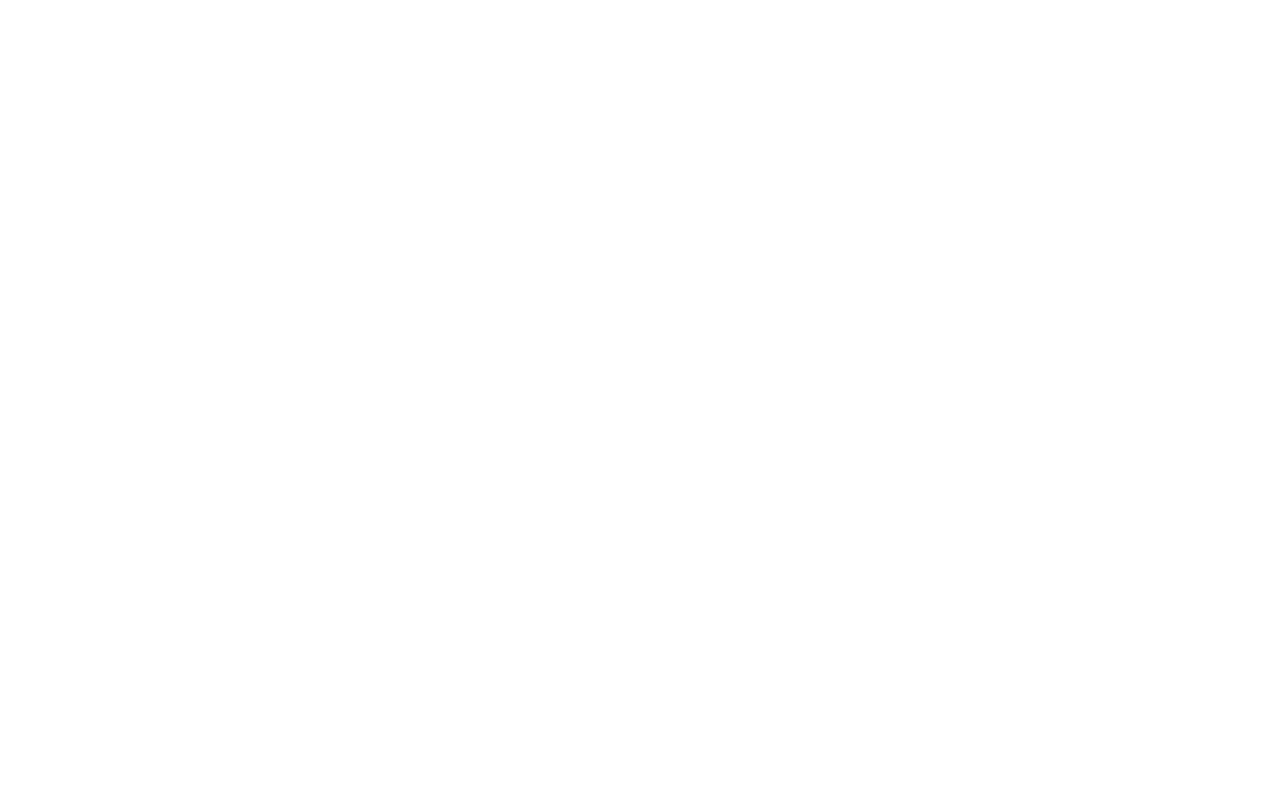
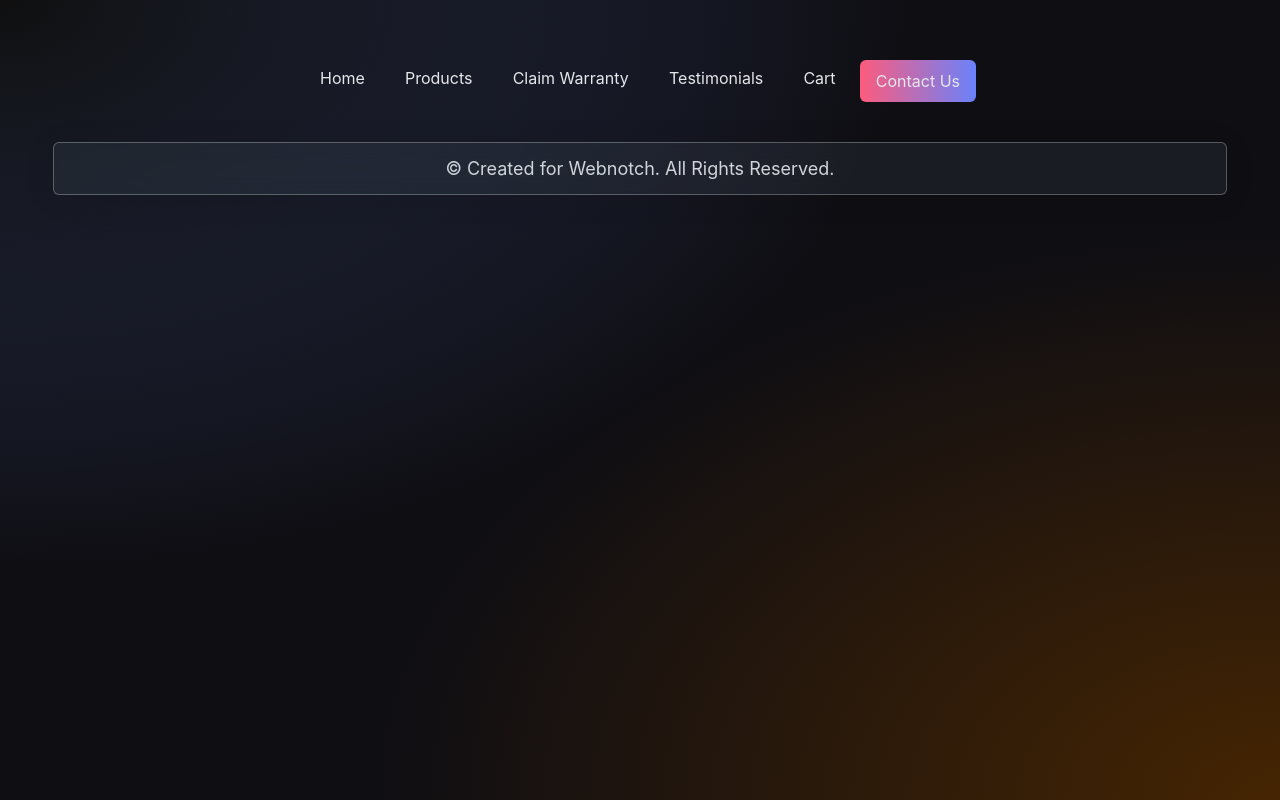
Before and after one commit to SpywarePersues/snik.IT, a Next.js app: page / in a window 1280 px wide. Built offline with nearby package versions, Linux system fonts and the light colour scheme.

Commit message:
Initial commit + Added navbar and footer

```diff
--- /dev/null
+++ b/components/ContainerBlock.js
@@ -0,0 +1,16 @@
+import react from "react";
+import Footer from "./Footer";
+import Navbar from "./Navbar";
+
+export default function ContainerBlock({ children, title }){
+    return(
+        <div className="gradient-bg min-h-screen text-gray-100">
+            <div className="py-5">
+            <title>{title ? title + ' - Snik.IT' : 'Snik.IT'}</title>
+                <Navbar />
+                { children }
+                <Footer />
+            </div>
+        </div>
+    )
+}
--- /dev/null
+++ b/components/Footer.js
@@ -0,0 +1,7 @@
+export default function Footer(){
+    return(
+        <div className="glassmorph text-gray-300 py-3 w-11/12 mx-auto text-center text-md rounded-md">
+            © Created for Webnotch. All Rights Reserved.
+        </div>
+    )
+}
--- /dev/null
+++ b/components/Navbar.js
@@ -0,0 +1,18 @@
+import Link from "next/link"
+import { BsCart4 } from 'react-icons/bs'
+import { BiSearchAlt2 } from 'react-icons/bi'
+
+export default function Navbar(){
+    return(
+        <div className="py-5">
+            <ul className="lg:flex justify-between w-10/12 text-center text-base cursor-pointer lg:w-9/12 mx-auto py-5 text-gray-200 rounded-md lg:px-36">
+                <Link href={{pathname: '/'}}><li className="hover:text-gray-100 hover:bg-gray-500 px-4 py-[0.35rem] rounded-md transition-all duration-300 cursor-pointer">Home</li></Link>
+                <Link href={{pathname: '/products'}}><li className="hover:text-gray-100 hover:bg-gray-500 px-4 py-[0.35rem] rounded-md transition-all duration-300 cursor-pointer">Products</li></Link>
+                <Link href={{pathname: '/warranty'}}><li className="hover:text-gray-100 hover:bg-gray-500 px-4 py-[0.35rem] rounded-md transition-all duration-300 cursor-pointer">Claim Warranty</li></Link>
+                <Link href={{pathname: '/testimonials'}}><li className="hover:text-gray-100 hover:bg-gray-500 px-4 py-[0.35rem] rounded-md transition-all duration-300 cursor-pointer">Testimonials</li></Link>
+                <Link href={{pathname: '/cart'}}><li className="hover:text-gray-100 hover:bg-gray-500 px-4 py-[0.35rem] rounded-md transition-all duration-300 cursor-pointer ">Cart</li></Link>
+                <Link href={{pathname: '/contactusmyfrend'}}><li className="hover:text-gray-10 px-4 py-[0.55rem] rounded-md transition-all duration-300 cursor-pointer button">Contact Us</li></Link>
+            </ul>
+        </div>
+    )
+}
--- a/package.json
+++ b/package.json
@@ -12,13 +12,13 @@
     "next": "12.3.1",
     "react": "18.2.0",
     "react-dom": "18.2.0",
-    "tailwind-scrollbar-hide": "^1.1.7"
+    "react-icons": "^4.4.0"
   },
   "devDependencies": {
     "autoprefixer": "^10.4.12",
-    "eslint": "8.23.1",
+    "eslint": "8.25.0",
     "eslint-config-next": "12.3.1",
-    "postcss": "^8.4.16",
+    "postcss": "^8.4.17",
     "tailwindcss": "^3.1.8"
   }
 }
--- a/pages/index.js
+++ b/pages/index.js
@@ -1,15 +1,9 @@
-import Head from 'next/head'
-import Image from 'next/image'
-import styles from '../styles/Home.module.css'
+import ContainerBlock from '../components/ContainerBlock'
 
 export default function Home() {
   return (
-    <div className={styles.container}>
-      <Head>
-        <title>snik.it - APSDC</title>
-        <meta name="description" content="A website for the event technophillia 3.0 (2022) made by Siddharth Sharma and Supriyo Ghosh from APSDC" />
-        <link rel="icon" href="/favicon.ico" />
-      </Head>
-    </div>
+    <ContainerBlock>
+
+    </ContainerBlock>
   )
 }
--- a/styles/Home.module.css
+++ /dev/null
@@ -1,129 +0,0 @@
-.container {
-  padding: 0 2rem;
-}
-
-.main {
-  min-height: 100vh;
-  padding: 4rem 0;
-  flex: 1;
-  display: flex;
-  flex-direction: column;
-  justify-content: center;
-  align-items: center;
-}
-
-.footer {
-  display: flex;
-  flex: 1;
-  padding: 2rem 0;
-  border-top: 1px solid #eaeaea;
-  justify-content: center;
-  align-items: center;
-}
-
-.footer a {
-  display: flex;
-  justify-content: center;
-  align-items: center;
-  flex-grow: 1;
-}
-
-.title a {
-  color: #0070f3;
-  text-decoration: none;
-}
-
-.title a:hover,
-.title a:focus,
-.title a:active {
-  text-decoration: underline;
-}
-
-.title {
-  margin: 0;
-  line-height: 1.15;
-  font-size: 4rem;
-}
-
-.title,
-.description {
-  text-align: center;
-}
-
-.description {
-  margin: 4rem 0;
-  line-height: 1.5;
-  font-size: 1.5rem;
-}
-
-.code {
-  background: #fafafa;
-  border-radius: 5px;
-  padding: 0.75rem;
-  font-size: 1.1rem;
-  font-family: Menlo, Monaco, Lucida Console, Liberation Mono, DejaVu Sans Mono,
-    Bitstream Vera Sans Mono, Courier New, monospace;
-}
-
-.grid {
-  display: flex;
-  align-items: center;
-  justify-content: center;
-  flex-wrap: wrap;
-  max-width: 800px;
-}
-
-.card {
-  margin: 1rem;
-  padding: 1.5rem;
-  text-align: left;
-  color: inherit;
-  text-decoration: none;
-  border: 1px solid #eaeaea;
-  border-radius: 10px;
-  transition: color 0.15s ease, border-color 0.15s ease;
-  max-width: 300px;
-}
-
-.card:hover,
-.card:focus,
-.card:active {
-  color: #0070f3;
-  border-color: #0070f3;
-}
-
-.card h2 {
-  margin: 0 0 1rem 0;
-  font-size: 1.5rem;
-}
-
-.card p {
-  margin: 0;
-  font-size: 1.25rem;
-  line-height: 1.5;
-}
-
-.logo {
-  height: 1em;
-  margin-left: 0.5rem;
-}
-
-@media (max-width: 600px) {
-  .grid {
-    width: 100%;
-    flex-direction: column;
-  }
-}
-
-@media (prefers-color-scheme: dark) {
-  .card,
-  .footer {
-    border-color: #222;
-  }
-  .code {
-    background: #111;
-  }
-  .logo img {
-    filter: invert(1);
-  }
-}
--- a/styles/globals.css
+++ b/styles/globals.css
@@ -1,3 +1,66 @@
+@import url('https://fonts.googleapis.com/css2?family=Teko:wght@500&display=swap');
+
 @tailwind base;
 @tailwind components;
 @tailwind utilities;
+
+html,
+body {
+  padding: 0;
+  margin: 0;
+  font-family: -apple-system, BlinkMacSystemFont, Segoe UI, Roboto, Oxygen,
+    Ubuntu, Cantarell, Fira Sans, Droid Sans, Helvetica Neue, sans-serif;
+}
+
+a {
+  color: inherit;
+  text-decoration: none;
+}
+
+* {
+  box-sizing: border-box;
+}
+.gradient-bg {
+  font-size: 18px;
+  /*font-size: 50px;*/
+  background-color: #0f0e13;
+  background-image: radial-gradient(at 0% 0%, hsl(0, 0%, 6%) 0, transparent 50%),
+  radial-gradient(at 0% 0%, hsla(225, 39%, 30%, 1) 0, transparent 50%),
+  radial-gradient(at 100% 100%, hsl(31, 94%, 14%) 0, transparent 50%);
+}
+
+
+.glassmorph{
+  background: rgba(101, 120, 128, 0.144);
+  box-shadow: 0 4px 30px rgba(0, 0, 0, 0.1);
+  backdrop-filter: blur(8.4px);
+  -webkit-backdrop-filter: blur(8.4px);
+  border: 1px solid rgba(255, 255, 255, 0.27);
+}
+
+.blue-glassmorph{
+  background: rgba(165, 87, 207, 0.21);
+  box-shadow: 0 4px 30px rgba(0, 0, 0, 0.1);
+  backdrop-filter: blur(8.4px);
+  -webkit-backdrop-filter: blur(8.4px);
+  border: 1px solid rgba(255, 255, 255, 0.27);
+}
+
+.green-glassmorph{
+  background: rgba(48, 210, 56, 0.125);
+  box-shadow: 0 4px 30px rgba(0, 0, 0, 0.1);
+  backdrop-filter: blur(8.4px);
+  -webkit-backdrop-filter: blur(8.4px);
+  border: 1px solid rgba(255, 255, 255, 0.27);
+}
+
+.button{
+  background-image: linear-gradient(to right, #fc5c7d, #6a82fb);
+}
+
+.wonderful-text {
+  background: linear-gradient(
+            to right, #fc5c7d, #6a82fb);
+        -webkit-text-fill-color: transparent;
+        -webkit-background-clip: text;
+}
--- a/tailwind.config.js
+++ b/tailwind.config.js
@@ -7,7 +7,5 @@
   theme: {
     extend: {},
   },
-  plugins: [
-    require('tailwind-scrollbar-hide')
-  ]
+  plugins: [],
 }
```
Also changed, not shown: 1 other file (tests, documents, lock files or other folders).
